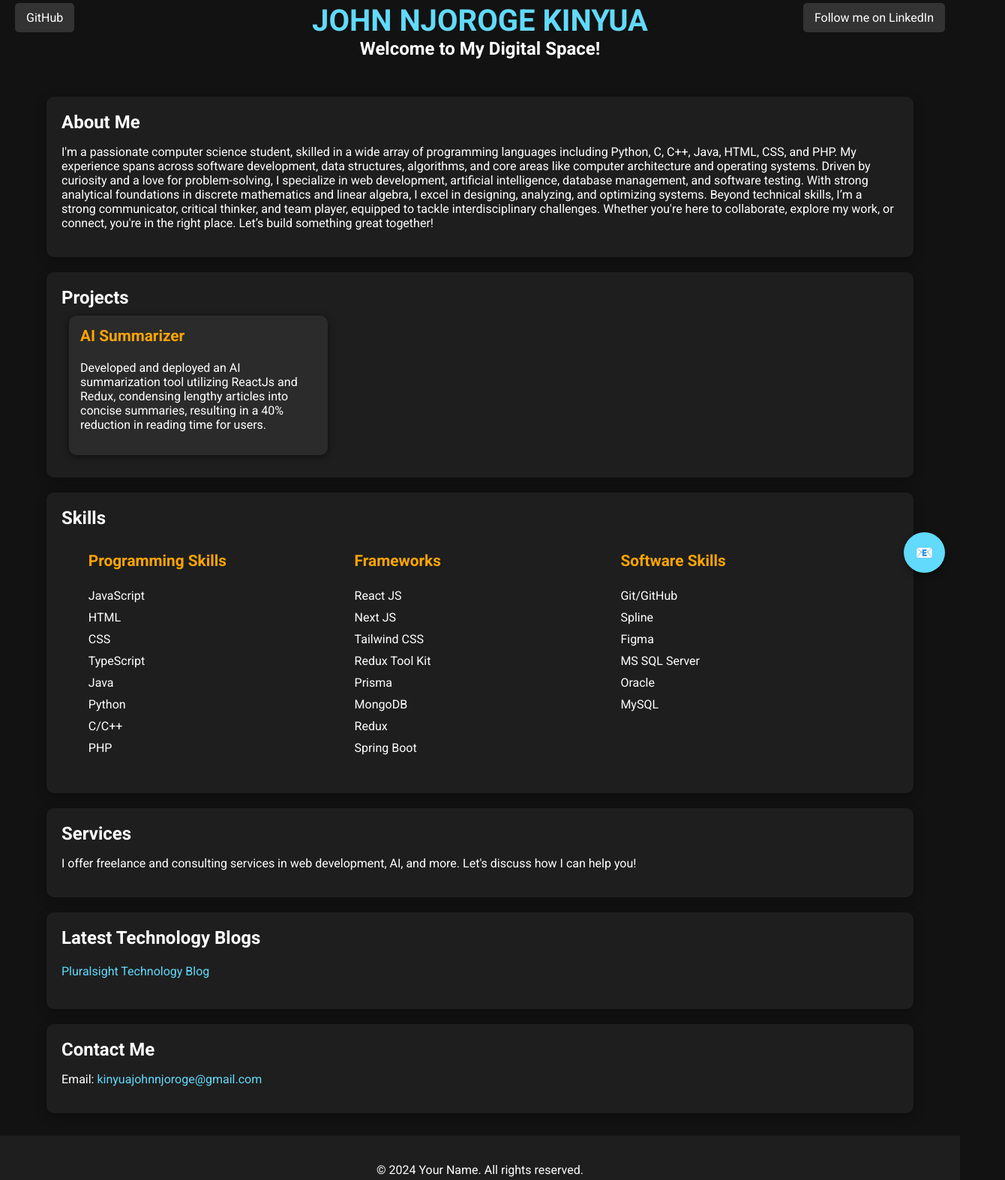
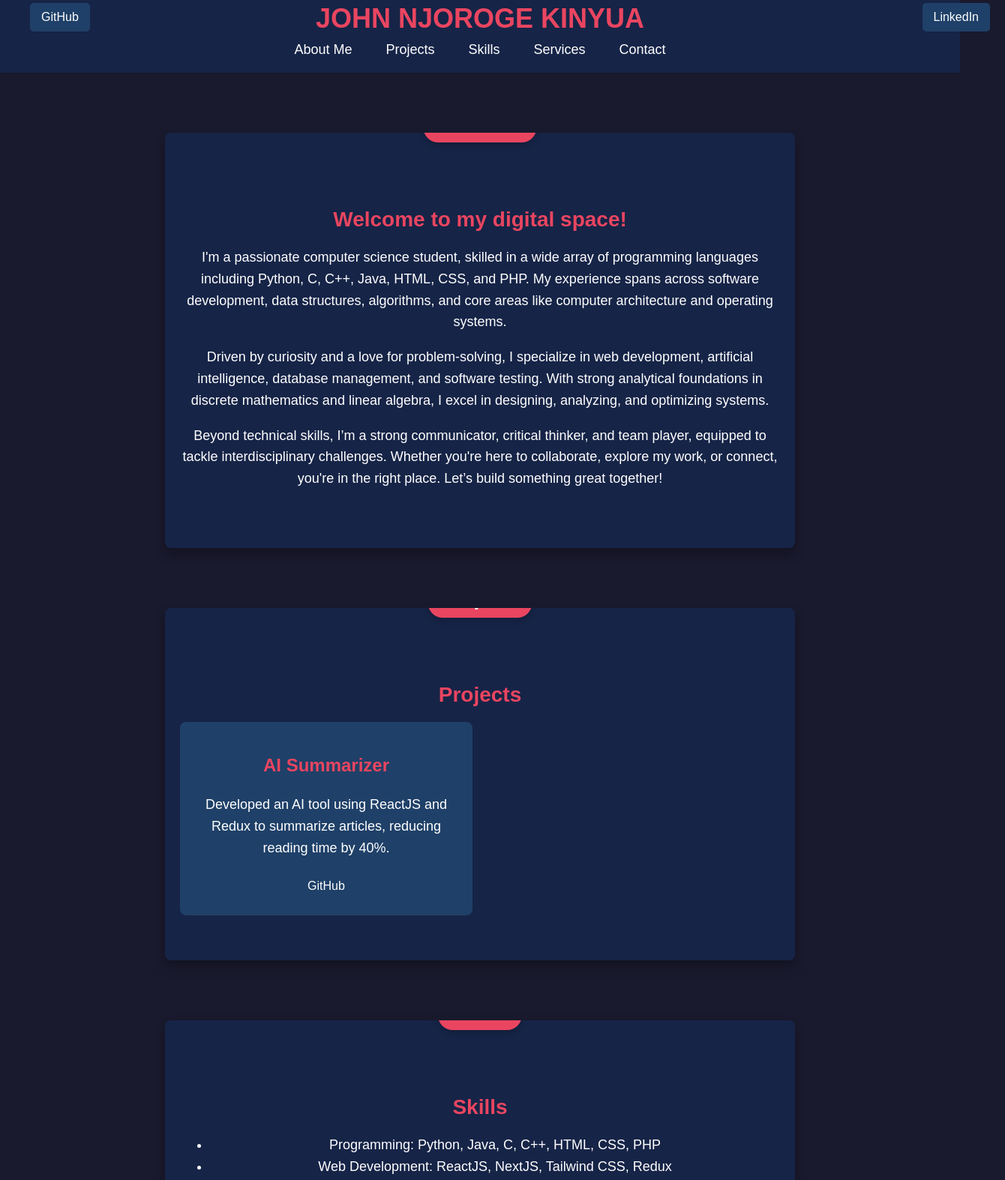
Before and after one commit to John-png858/portfolio, a plain HTML site: page index.html in a window 1280 px wide. Shown: the part 16-1590 px from the top of the page at 75% size, 1340 px wide, since content can reach past the window. Drawn offline with Linux system fonts and the light colour scheme.

Commit message:
Add files via upload

```diff
--- a/index.html
+++ b/index.html
@@ -3,101 +3,94 @@
 <head>
     <meta charset="UTF-8">
     <meta name="viewport" content="width=device-width, initial-scale=1.0">
-    <title>My Portfolio</title>
+    <meta name="description" content="Portfolio of John Njoroge Kinyua, a computer science student with expertise in Python, C++, Java, and AI.">
+    <title>John Njoroge Kinyua - Portfolio</title>
     <link rel="stylesheet" href="styles.css">
-    <link href="https://fonts.googleapis.com/css2?family=Roboto:wght@400;700&display=swap" rel="stylesheet">
 </head>
 <body>
     <header>
+        <div class="header-container">
             <h1>JOHN NJOROGE KINYUA</h1>
-        <h2>Welcome to My Digital Space!</h2>
+            <div class="floating-buttons">
+                <a href="https://github.com" class="floating-button gitHub" target="_blank">GitHub</a>
+                <a href="https://www.linkedin.com/feed/" class="floating-button linkedIn" target="_blank">LinkedIn</a>
+            </div>
+            <nav>
+                <ul class="nav-links">
+                    <li><a href="#about">About Me</a></li>
+                    <li><a href="#projects">Projects</a></li>
+                    <li><a href="#skills">Skills</a></li>
+                    <li><a href="#services">Services</a></li>
+                    <li><a href="#contact">Contact</a></li>
+                </ul>
+            </nav>
+        </div>
     </header>
 
-    <a href="https://github.com/dashboard" class="github-floating-btn" target="_blank">GitHub</a>
-    <a href="https://www.linkedin.com/feed/" class="linkedin-floating-btn" target="_blank">Follow me on LinkedIn</a>
+    <main>
+        <!-- About Me Tab -->
+        <section id="about" class="tab-section">
+            <div class="tab-title">About Me</div>
+            <div class="tab-content">
+                <h2>Welcome to my digital space!</h2>
+                <p>I'm a passionate computer science student, skilled in a wide array of programming languages including Python, C, C++, Java, HTML, CSS, and PHP. My experience spans across software development, data structures, algorithms, and core areas like computer architecture and operating systems.</p>
+            <p>Driven by curiosity and a love for problem-solving, I specialize in web development, artificial intelligence, database management, and software testing. With strong analytical foundations in discrete mathematics and linear algebra, I excel in designing, analyzing, and optimizing systems.</p>
+            <p>Beyond technical skills, I’m a strong communicator, critical thinker, and team player, equipped to tackle interdisciplinary challenges. Whether you're here to collaborate, explore my work, or connect, you're in the right place. Let’s build something great together!</p>
+            </div>
+        </section>
 
-    <div class="floating-tabs">
-        <div class="floating-tab" id="about">
-            <h2>About Me</h2>
-            <p>I'm a passionate computer science student, skilled in a wide array of programming languages including Python, C, C++, Java, HTML, CSS, and PHP. My experience spans across software development, data structures, algorithms, and core areas like computer architecture and operating systems. Driven by curiosity and a love for problem-solving, I specialize in web development, artificial intelligence, database management, and software testing. With strong analytical foundations in discrete mathematics and linear algebra, I excel in designing, analyzing, and optimizing systems. Beyond technical skills, I’m a strong communicator, critical thinker, and team player, equipped to tackle interdisciplinary challenges. Whether you're here to collaborate, explore my work, or connect, you're in the right place. Let’s build something great together!</p>
-        </div>
-
-        <div class="floating-tab" id="projects">
+        <!-- Projects Tab -->
+        <section id="projects" class="tab-section">
+            <div class="tab-title">Projects</div>
+            <div class="tab-content">
                 <h2>Projects</h2>
-            <div class="project">
+                <div class="project-gallery">
+                    <div class="project-item">
                         <h3>AI Summarizer</h3>
-                <p>Developed and deployed an AI summarization tool utilizing ReactJs and Redux, condensing lengthy articles into concise summaries, resulting in a 40% reduction in reading time for users.</p>
-            </div>
-        </div>
-
-        <div class="floating-tab" id="skills">
-            <h2>Skills</h2>
-            <div class="skills-container">
-                <div class="skill-tab" id="programming-skills">
-                    <h3>Programming Skills</h3>
-                    <ul>
-                        <li>JavaScript</li>
-                        <li>HTML</li>
-                        <li>CSS</li>
-                        <li>TypeScript</li>
-                        <li>Java</li>
-                        <li>Python</li>
-                        <li>C/C++</li>
-                        <li>PHP</li>
-                    </ul>
-                </div>
-
-                <div class="skill-tab" id="frameworks">
-                    <h3>Frameworks</h3>
-                    <ul>
-                        <li>React JS</li>
-                        <li>Next JS</li>
-                        <li>Tailwind CSS</li>
-                        <li>Redux Tool Kit</li>
-                        <li>Prisma</li>
-                        <li>MongoDB</li>
-                        <li>Redux</li>
-                        <li>Spring Boot</li>
-                    </ul>
-                </div>
-
-                <div class="skill-tab" id="software-skills">
-                    <h3>Software Skills</h3>
-                    <ul>
-                        <li>Git/GitHub</li>
-                        <li>Spline</li>
-                        <li>Figma</li>
-                        <li>MS SQL Server</li>
-                        <li>Oracle</li>
-                        <li>MySQL</li>
-                    </ul>
+                        <p>Developed an AI tool using ReactJS and Redux to summarize articles, reducing reading time by 40%.</p>
+                        <a href="https://github.com/your-github-repo" target="_blank">GitHub</a>
                     </div>
                 </div>
             </div>
+        </section>
 
-        <div class="floating-tab" id="services">
-            <h2>Services</h2>
-            <p>I offer freelance and consulting services in web development, AI, and more. Let's discuss how I can help you!</p>
-        </div>
-
-        <div class="floating-tab" id="blog">
-            <h2>Latest Technology Blogs</h2>
+        <!-- Skills Tab -->
+        <section id="skills" class="tab-section">
+            <div class="tab-title">Skills</div>
+            <div class="tab-content">
+                <h2>Skills</h2>
                 <ul>
-                <li><a href="https://www.pluralsight.com/blog/technology" target="_blank">Pluralsight Technology Blog</a></li>
+                    <li>Programming: Python, Java, C, C++, HTML, CSS, PHP</li>
+                    <li>Web Development: ReactJS, NextJS, Tailwind CSS, Redux</li>
+                    <li>AI & Data Science</li>
+                    <li>Database Management: MongoDB, MySQL</li>
                 </ul>
             </div>
+        </section>
 
-        <div class="floating-tab" id="contact">
-            <h2>Contact Me</h2>
+        <!-- Services Tab -->
+        <section id="services" class="tab-section">
+            <div class="tab-title">Services</div>
+            <div class="tab-content">
+                <h2>Services</h2>
+                <p>I offer consulting in web development, AI solutions, and database design. Contact me for more information!</p>
+            </div>
+        </section>
+
+        <!-- Contact Tab -->
+        <section id="contact" class="tab-section">
+            <div class="tab-title">Contact</div>
+            <div class="tab-content">
+                <h2>Contact</h2>
                 <p>Email: <a href="mailto:kinyuajohnnjoroge@gmail.com">kinyuajohnnjoroge@gmail.com</a></p>
+                <div class="social-links">
+                    <a href="https://www.linkedin.com" target="_blank">LinkedIn</a>
+                    <a href="https://github.com" target="_blank">GitHub</a>
                 </div>
             </div>
+        </section>
+    </main>
 
-    <footer>
-        <p>&copy; 2024 Your Name. All rights reserved.</p>
-    </footer>
-
-    <button class="floating-btn" onclick="alert('Contact me!')">📧</button>
     <script src="script.js"></script>
 </body>
 </html>
--- a/script.js
+++ b/script.js
@@ -1,29 +1,9 @@
-// You can add any interactive features you want here, such as animations or form validation
-document.addEventListener('DOMContentLoaded', () => {
-    const tabs = document.querySelectorAll('.floating-tab');
-
-    // Function to check if tab is in the viewport
-    const isInViewport = (element) => {
-        const rect = element.getBoundingClientRect();
-        return (
-            rect.top >= 0 &&
-            rect.bottom <= (window.innerHeight || document.documentElement.clientHeight)
-        );
-    };
-
-    const checkVisibility = () => {
-        tabs.forEach(tab => {
-            if (isInViewport(tab)) {
-                tab.classList.add('visible');
-            } else {
-                tab.classList.remove('visible');
-            }
+// Scroll effect for smooth navigation
+document.querySelectorAll('a[href^="#"]').forEach(anchor => {
+    anchor.addEventListener('click', function (e) {
+        e.preventDefault();
+        document.querySelector(this.getAttribute('href')).scrollIntoView({
+            behavior: 'smooth'
         });
-    };
-
-    // Initial check on page load
-    checkVisibility();
-
-    // Add event listener for scrolling
-    window.addEventListener('scroll', checkVisibility);
+    });
 });
--- a/styles.css
+++ b/styles.css
@@ -1,166 +1,176 @@
+/* General styles */
 body {
-    font-family: 'Roboto', sans-serif;
-    background-color: #121212;
-    color: #ffffff;
     margin: 0;
     padding: 0;
+    font-family: Arial, sans-serif;
+    background-color: #1a1a2e;
+    color: #ffffff;
+    text-align: center;
 }
 
 header {
+    background-color: #162447;
+    padding: 20px;
     text-align: center;
-    padding: 20px;
 }
 
-h1 {
-    font-size: 2.5em;
+.header-container h1 {
+    color: #e94560;
     margin: 0;
-    color: #61dafb; /* Primary color */
+    font-size: 36px;
 }
 
-h2 {
-    font-size: 1.5em;
-    margin: 0;
+.floating-buttons {
+    position: absolute;
+    top: 20px;
+    width: 100%;
+    display: flex;
+    justify-content: space-between;
+    padding: 0 20px;
+    z-index: 10; /* Ensure buttons are above other content */
 }
 
-.floating-tabs {
-    display: flex;
-    flex-direction: column;
-    align-items: center;
-    margin: 20px;
+.floating-button {
+    background-color: #1f4068;
+    color: #ffffff;
+    padding: 10px 15px;
+    text-decoration: none;
+    border-radius: 5px;
+    transition: background-color 0.3s;
 }
 
-.floating-tab {
-    background-color: #1e1e1e;
-    border-radius: 10px;
-    padding: 20px;
-    margin: 10px 0;
-    box-shadow: 0 4px 15px rgba(0, 0, 0, 0.3);
-    width: 90%; /* Centering the tabs */
-    transition: transform 0.3s, opacity 0.3s;
-    opacity: 0;
-    transform: translateY(20px);
+.floating-button:hover {
+    background-color: #e94560;
 }
 
-.floating-tab.visible {
-    opacity: 1;
-    transform: translateY(0);
+.nav-links {
+    list-style: none;
+    display: inline-flex;
+    gap: 15px;
+    padding: 0;
+    margin: 10px 0 0;
 }
 
-section {
-    margin: 20px 0;
+.nav-links li a {
+    color: #ffffff;
+    text-decoration: none;
+    font-size: 18px;
+    padding: 5px 15px;
 }
 
-h3 {
-    font-size: 1.3em;
-    color: #ffa500; /* Secondary color */
+.nav-links li a:hover {
+    background-color: #e94560;
+    border-radius: 5px;
 }
 
-ul {
-    list-style-type: none;
-    padding: 0;
+/* Tab Section styles */
+.tab-section {
+    position: relative;
+    max-width: 800px;
+    margin: 80px auto; /* Center the section */
+    padding: 60px 20px;
+    background-color: #162447;
+    border-radius: 8px;
+    box-shadow: 0 8px 15px rgba(0, 0, 0, 0.3);
+    overflow: hidden;
 }
 
-ul li {
-    padding: 5px 0;
+/* Tab Title floating above the tab */
+.tab-title {
+    position: absolute;
+    top: -30px;
+    left: 50%;
+    transform: translateX(-50%);
+    background-color: #e94560;
+    color: #ffffff;
+    padding: 10px 30px;
+    border-radius: 20px;
+    font-size: 20px;
+    font-weight: bold;
+    box-shadow: 0 4px 10px rgba(0, 0, 0, 0.2);
 }
 
-a {
-    color: #61dafb;
+/* Content within each tab */
+.tab-content {
+    margin-top: 40px; /* To account for the floating title */
+}
+
+.tab-content h2 {
+    font-size: 28px;
+    color: #e94560;
+    margin-bottom: 20px;
+}
+
+.tab-content p,
+.tab-content ul {
+    font-size: 18px;
+    line-height: 1.6;
+    color: #ffffff;
+}
+
+/* Project grid */
+.project-gallery {
+    display: grid;
+    grid-template-columns: repeat(auto-fill, minmax(300px, 1fr));
+    gap: 20px;
+}
+
+.project-item {
+    background-color: #1f4068;
+    padding: 20px;
+    border-radius: 8px;
+    text-align: center;
+}
+
+.project-item h3 {
+    font-size: 24px;
+    color: #e94560;
+}
+
+.project-item a {
+    color: #ffffff;
+    text-decoration: none;
+    background-color: #1f4068;
+    padding: 10px;
+    border-radius: 5px;
+    display: inline-block;
+}
+
+.project-item a:hover {
+    background-color: #e94560;
+}
+
+/* Skills section */
+.skills-section ul {
+    list-style: none;
+    padding: 0;
+    text-align: center;
+    font-size: 18px;
+}
+
+/* Footer styling */
+footer {
+    padding: 40px;
+    text-align: center;
+    background-color: #162447;
+}
+
+footer a {
+    color: #e94560;
     text-decoration: none;
 }
 
-a:hover {
-    text-decoration: underline;
+.social-links {
+    margin-top: 20px;
 }
 
-.project-grid {
-    display: flex;
-    flex-wrap: wrap;
-    justify-content: space-around;
+.social-links a {
+    color: #ffffff;
+    margin: 0 10px;
+    text-decoration: none;
+    font-size: 20px;
 }
 
-.project {
-    background-color: #2b2b2b;
-    border-radius: 10px;
-    padding: 15px;
-    margin: 10px;
-    width: calc(30% - 20px);
-    box-shadow: 0 2px 10px rgba(0, 0, 0, 0.5);
+.social-links a:hover {
+    color: #e94560;
 }
-
-.project h3 {
-    margin-top: 0;
-}
-
-.skills-container {
-    display: flex;
-    justify-content: center; /* Centering the skills */
-    flex-wrap: wrap;
-}
-
-.skill-tab {
-    width: 30%;
-    margin: 10px;
-    min-width: 200px; /* Ensures minimum width on small screens */
-}
-
-.github-floating-btn, .linkedin-floating-btn {
-    position: fixed;
-    padding: 10px 15px;
-    border-radius: 5px;
-    color: #ffffff;
-    background-color: #333;
-    text-decoration: none;
-    z-index: 1000;
-}
-
-.github-floating-btn {
-    top: 20px;
-    left: 20px;
-}
-
-.linkedin-floating-btn {
-    top: 20px;
-    right: 20px;
-}
-
-.floating-btn {
-    position: fixed;
-    bottom: 20px;
-    right: 20px;
-    background-color: #61dafb;
-    color: #121212;
-    border: none;
-    border-radius: 50%;
-    padding: 15px;
-    font-size: 20px;
-    cursor: pointer;
-    box-shadow: 0 4px 10px rgba(0, 0, 0, 0.3);
-}
-
-.floating-btn:hover {
-    background-color: #4dc4e0;
-}
-
-footer {
-    text-align: center;
-    padding: 20px;
-    background-color: #1e1e1e;
-    position: relative;
-}
-
-/* Responsive Styles */
-@media (max-width: 768px) {
-    .skills-container {
-        flex-direction: column;
-        align-items: center;
-    }
-
-    .skill-tab {
-        width: 100%;
-    }
-
-    .project {
-        width: 100%;
-    }
-}
```
Lines whose indentation alone changed are shown as unchanged.
